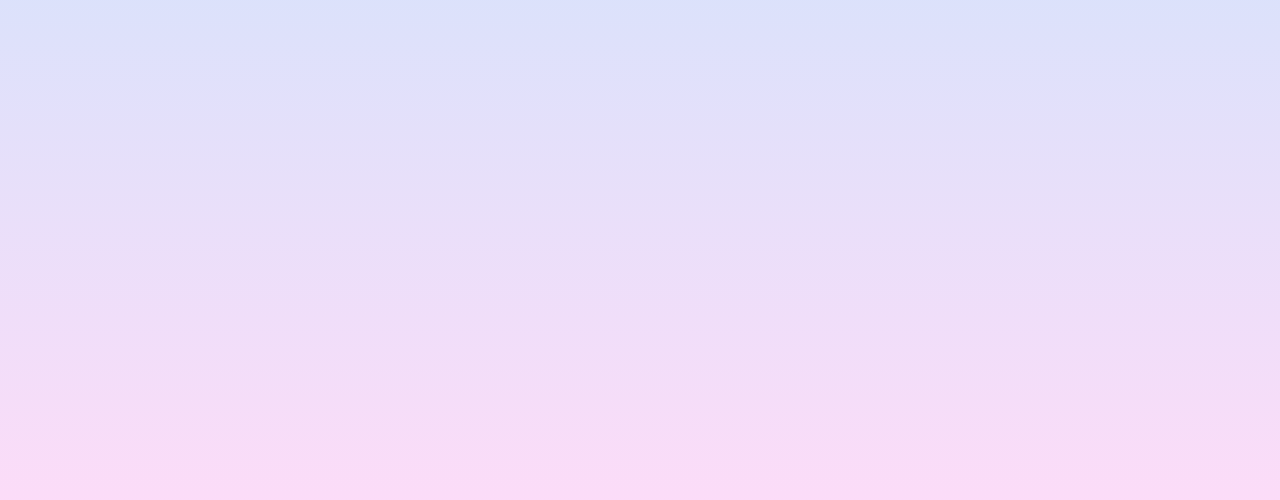
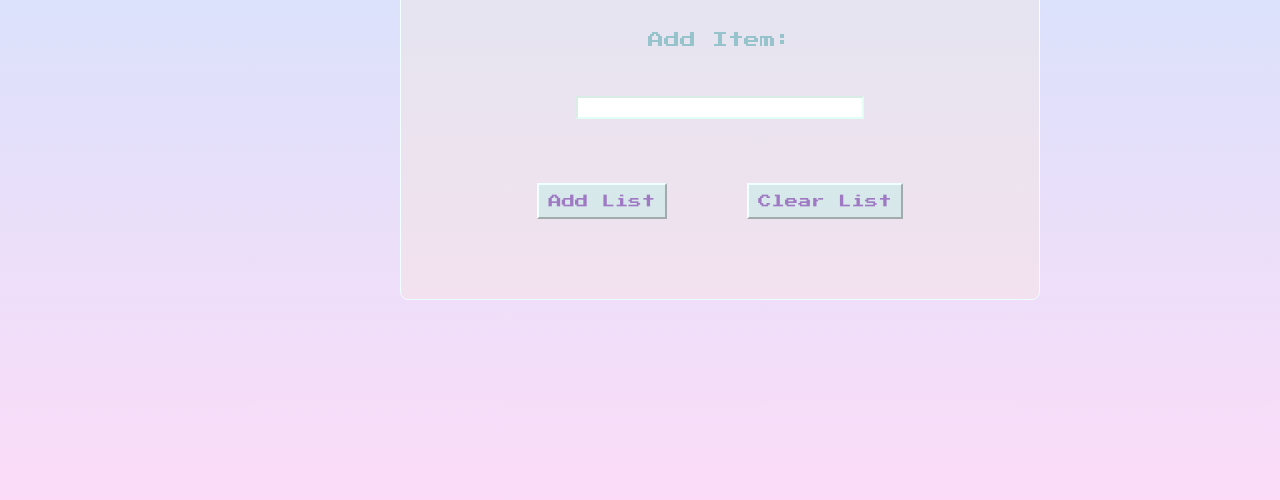
Before and after one commit to victoriamenezes/DIO-desafio-todolist, a plain HTML site: page assets/index.html in a window 1280 px wide. Shown: the part 300-800 px from the top of the page. Drawn offline with Linux system fonts and the light colour scheme.

Commit message:
changed color palette and animated the title

```diff
--- a/assets/css/style.css
+++ b/assets/css/style.css
@@ -3,25 +3,40 @@
   padding: 0;
   box-sizing: border-box;
   text-decoration: none;
+  font-family: 'Press Start 2P', cursive;
 }
 
 body {
+  margin-left: 40vh;
+  padding: 0;
   width: 100vh;
-  min-height: 100vh;
+  height: 100vh;
   background-image: linear-gradient(#a8d5fc9f, #f9c3f395);
   display: flex;
   justify-content: center;
+  align-items: center;
+  align-self: center;
 }
 
 .container {
   display: flex;
-  justify-content: center;
-
+  justify-content: flex-start;
+  flex-wrap: wrap;
+  flex-direction: column;
+  align-items: stretch;
+  background-color: rgba(255, 235, 205, 0.242);
+  width: 80vh;
+  height: 50vh;
+  padding: 1.3rem;
+  margin: 0.9rem;
+  border: 1px solid azure;
+  border-radius: 0.5rem;
 }
 
 .wrapper-list {
   display: flex;
-  justify-content: center;
+  flex-direction: column;
+  align-items: center;
   border-radius: 0.9rem;
 }
 
@@ -30,15 +45,13 @@ body {
   flex-direction: column;
   align-items: center;
   padding: 2rem;
-  font-family: 'Press Start 2P', cursive;
 }
 
 .title h1 {
   color: #ca98fda8;
   font-weight: 800;
   font-size: 1.9rem;
-  margin: 0 0 0 35%;
-  text-align: left;
+  text-align: center;
   white-space: nowrap;
   overflow: hidden;
   width: 160px;
@@ -47,11 +60,38 @@ body {
   animation-iteration-count:infinite;
 }
 
+.list-topics {
+  display: flex;
+  flex-direction: column;
+  align-items: center;
+}
+
+.add-item {
+  padding: 1rem;
+  color: #68b1b6a1;
+}
+
+.form-control {
+  padding: 0.2rem;
+  margin: 2rem;
+  border-color: rgba(127, 255, 212, 0.211);
+  color: rgb(158, 181, 224);
+}
+
+#addListBtn, #clearListBtn {
+  color: rgba(136, 74, 180, 0.7);
+  background-color: rgba(127, 255, 212, 0.211);
+  border-color: azure;
+  padding: 0.6rem;
+  margin: 2rem;
+}
+
+
 @keyframes type {
   0% {
     width: 0;
   }
   1%, 100%{
-    border-right: 0.2rem solid rgb(255, 255, 255);
+    border-right: solid rgb(255, 255, 255);
   }
 }
--- a/assets/index.html
+++ b/assets/index.html
@@ -9,6 +9,8 @@
   <script src="./js/main.js"></script></script>
   <title>to-do list</title>
 </head>
+
+
 <body>
   <div class="container">
     <div class="wrapper-list">
@@ -16,7 +18,13 @@
         <h1>To-do</h1>
       </div>
       <div class="list-topics">
+        <label for="itemInput" class="add-item">Add Item:</label>
+        <input type="text" class="form-control" name="" id="itemInput" >
       </div>
+      <div class="buttons">
+        <button id="addListBtn">Add List</button>
+        <button id="clearListBtn">Clear List</button>
+      <div>
     </div>
   </div>
 </body>
```
